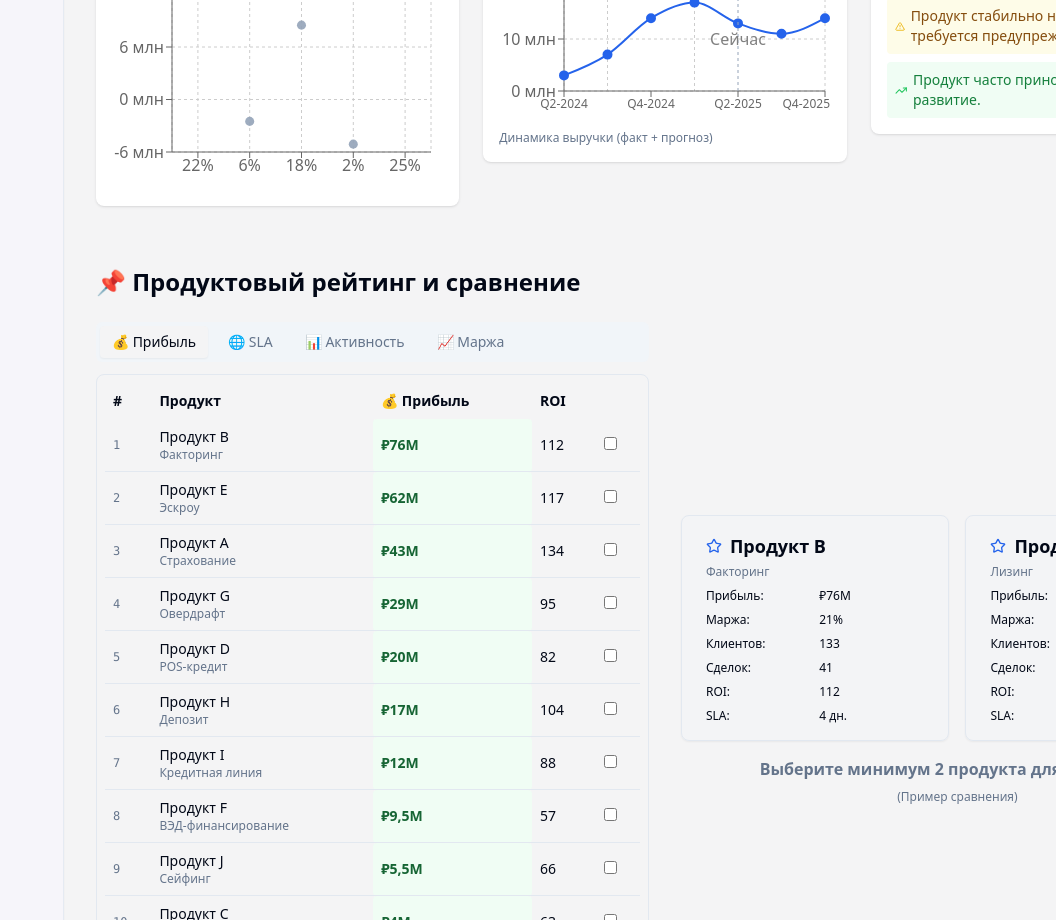
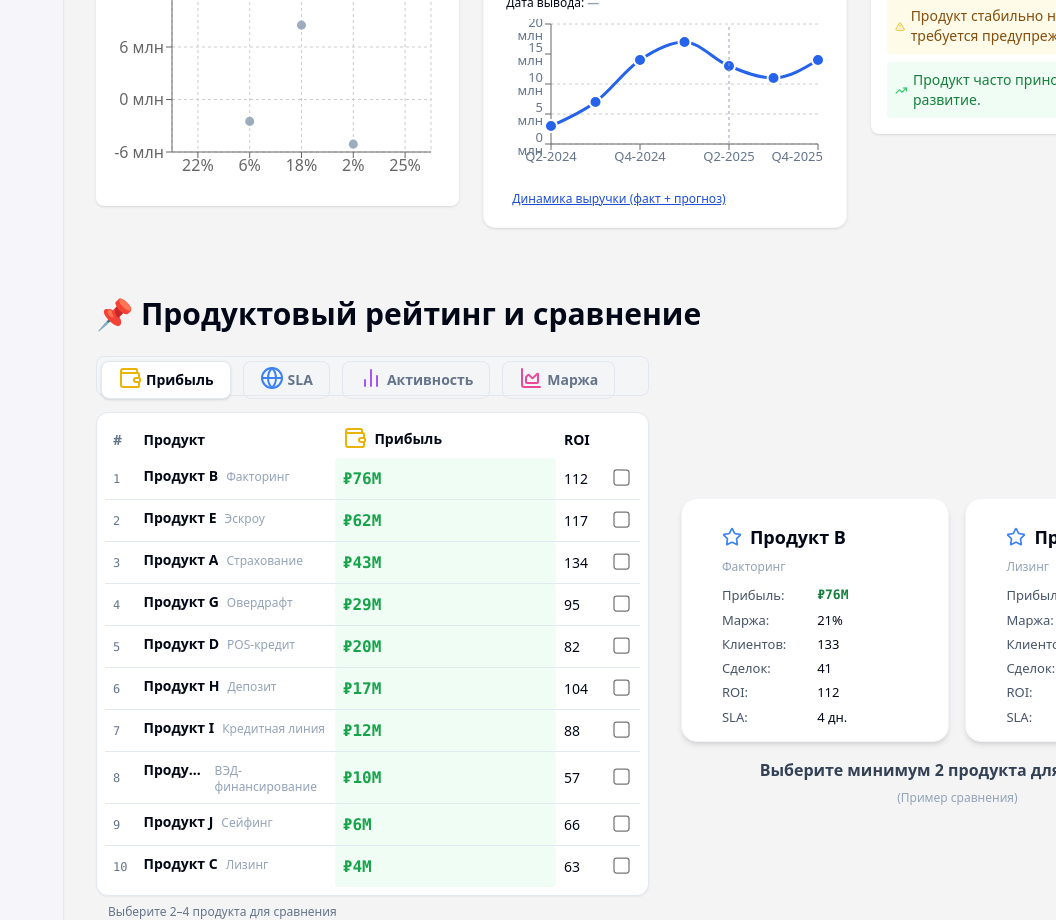
Before and after one commit to eiler2005/dealsnext-insight-hub, a React (Vite) app: page /product-registry in a window 1280 px wide. Shown: the part 1880-2800 px from the top of the page, without its empty margins (224-1280 px from the left). Built offline with nearby package versions, Linux system fonts and the light colour scheme.

Commit message:
Enhance product registry design
- Added product name to the "Product Lifecycle" chart.
- Improved the design of the "Product Rating and Comparison" section based on best practices.

```diff
--- a/src/components/product-registry/ProductLifecycleChart.tsx
+++ b/src/components/product-registry/ProductLifecycleChart.tsx
@@ -7,35 +7,49 @@ const lifecycleData = [
   { age: 2, profit: 7, label: "Q3-2024" },
   { age: 3, profit: 14, label: "Q4-2024" },
   { age: 4, profit: 17, label: "Q1-2025" },
-  { age: 5, profit: 13, label: "Q2-2025" }, // Сейчас
-  { age: 6, profit: 11, label: "Q3-2025" }, // прогноз
-  { age: 7, profit: 14, label: "Q4-2025" }, // прогноз
+  { age: 5, profit: 13, label: "Q2-2025" },
+  { age: 6, profit: 11, label: "Q3-2025" },
+  { age: 7, profit: 14, label: "Q4-2025" },
 ];
+
+// 📣 Название продукта для примера
+const PRODUCT_NAME = "API-доступ";
 
 export default function ProductLifecycleChart() {
   return (
-    <div className="bg-white dark:bg-secondary rounded-lg shadow p-4 mb-5">
-      <div className="font-semibold mb-2 flex items-center gap-2 text-[15px]">⏳ Жизненный цикл продукта</div>
-      <div className="flex flex-col gap-2 text-xs">
+    <div className="bg-white dark:bg-secondary rounded-xl shadow p-5 mb-5 border border-slate-100/80">
+      <div className="flex flex-col gap-1 mb-2">
+        <span className="text-base font-bold flex items-center gap-2 select-none">
+          <span role="img" aria-label="hourglass">⏳</span>
+          Жизненный цикл продукта
+        </span>
+        <span className="text-indigo-600 font-medium text-[15px] ml-[28px] mb-1">{PRODUCT_NAME}</span>
+      </div>
+      <div className="flex flex-col gap-2 text-xs mb-1 ml-[2px]">
         <span>Дата запуска: <span className="font-semibold">12.05.2021</span></span>
         <span>Дата вывода: <span className="font-semibold text-slate-400">—</span></span>
       </div>
-      <div className="h-36 min-h-36 mt-2">
+      <div className="h-40 min-h-[136px] mt-2 px-0.5">
         <ResponsiveContainer width="100%" height="100%">
           <LineChart data={lifecycleData}>
-            <CartesianGrid strokeDasharray="3 3" />
+            <CartesianGrid strokeDasharray="3 3" vertical={false} />
             <XAxis
               dataKey="label"
-              tick={{ fontSize: 12 }}
+              tick={{ fontSize: 13, fill: "#64748b" }}
               minTickGap={0}
             />
-            <YAxis unit=" млн" domain={[0, 20]} />
+            <YAxis
+              unit=" млн"
+              domain={[0, 20]}
+              tick={{ fontSize: 13, fill: "#64748b" }}
+              width={40}
+            />
             <Tooltip
               content={({ active, payload }) => {
                 if (active && payload && payload.length) {
                   const p = payload[0].payload;
                   return (
-                    <div className="px-3 py-2 rounded-md bg-white dark:bg-neutral-800 shadow">
+                    <div className="px-3 py-2 rounded-md bg-white dark:bg-neutral-800 shadow border border-indigo-100">
                       <div>Квартал: <b>{p.label}</b></div>
                       <div>Прибыль: <b>{p.profit} млн</b></div>
                     </div>
@@ -48,15 +62,24 @@ export default function ProductLifecycleChart() {
               type="monotone"
               dataKey="profit"
               stroke="#2563eb"
-              strokeWidth={2}
-              dot={{ r: 4, fill: "#2563eb" }}
-              activeDot={{ r: 6 }}
+              strokeWidth={3}
+              dot={{ r: 6, fill: "#2563eb", stroke: "#fff", strokeWidth: 2 }}
+              activeDot={{ r: 8 }}
             />
-            <ReferenceLine x="Q2-2025" label="Сейчас" stroke="#94a3b8" strokeDasharray="3 3" />
+            <ReferenceLine
+              x="Q2-2025"
+              label={
+                <span style={{ color: "#a3a3a3", fontSize: 20, fontWeight: 600, opacity: 0.55 }}>
+                  Сейчас
+                </span>
+              }
+              stroke="#94a3b8"
+              strokeDasharray="3 3"
+            />
           </LineChart>
         </ResponsiveContainer>
       </div>
-      <div className="text-xs text-muted-foreground mt-1">Динамика выручки (факт + прогноз)</div>
+      <div className="text-xs mt-3 text-blue-700 font-medium underline hover:cursor-pointer ml-2">Динамика выручки (факт + прогноз)</div>
     </div>
   );
 }
--- a/src/components/product-registry/ProductRatingComparisonSection.tsx
+++ b/src/components/product-registry/ProductRatingComparisonSection.tsx
@@ -2,25 +2,25 @@
 import React, { useState } from "react";
 import { demoProducts as baseProducts } from "@/data/productDemoData";
 import { Tabs, TabsList, TabsTrigger, TabsContent } from "@/components/ui/tabs";
-import { Card, CardContent, CardTitle, CardDescription } from "@/components/ui/card";
-import { Star } from "lucide-react";
+import { Card, CardContent } from "@/components/ui/card";
+import { Star, Wallet, Globe, BarChart2, AreaChart } from "lucide-react";
 
+// Карточки и метрики с иконками для табов
 const metrics = [
-  { key: "profit", label: <span>💰 Прибыль</span> },
-  { key: "sla", label: <span>🌐 SLA</span> },
-  { key: "deals", label: <span>📊 Активность</span> },
-  { key: "margin", label: <span>📈 Маржа</span> },
+  { key: "profit", label: <> <Wallet className="inline mr-1 -mt-1 text-yellow-500" /> <span>Прибыль</span> </> },
+  { key: "sla", label: <> <Globe className="inline mr-1 -mt-1 text-blue-500" /> <span>SLA</span> </> },
+  { key: "deals", label: <> <BarChart2 className="inline mr-1 -mt-1 text-purple-500" /> <span>Активность</span> </> },
+  { key: "margin", label: <> <AreaChart className="inline mr-1 -mt-1 text-pink-500" /> <span>Маржа</span> </> },
 ];
 
 function getColorByMetric(val: number, key: string) {
-  if (key === "profit") return val > 0 ? "bg-green-100 text-green-700" : "bg-rose-100 text-rose-600";
-  if (key === "sla") return val < 3 ? "bg-green-100 text-green-700" : val < 5 ? "bg-yellow-100 text-yellow-700" : "bg-rose-100 text-rose-600";
-  if (key === "margin") return val > 18 ? "bg-green-100 text-green-700" : val > 10 ? "bg-yellow-100 text-yellow-700" : "bg-rose-100 text-rose-600";
-  if (key === "deals") return val > 15 ? "bg-green-100 text-green-700" : val >= 7 ? "bg-yellow-100 text-yellow-700" : "bg-rose-100 text-rose-600";
+  if (key === "profit") return val > 0 ? "bg-green-50 text-green-700" : "bg-rose-50 text-rose-400";
+  if (key === "sla") return val < 3 ? "bg-green-50 text-green-700" : val < 5 ? "bg-yellow-50 text-yellow-700" : "bg-rose-50 text-rose-400";
+  if (key === "margin") return val > 18 ? "bg-green-50 text-green-700" : val > 10 ? "bg-yellow-50 text-yellow-700" : "bg-rose-50 text-rose-400";
+  if (key === "deals") return val > 15 ? "bg-green-50 text-green-700" : val >= 7 ? "bg-yellow-50 text-yellow-700" : "bg-rose-50 text-rose-400";
   return "";
 }
 
-// Рейтинг продуктов по метрике (top-10)
 function getTopProducts(products: typeof baseProducts, metric: string) {
   return [...products]
     .sort((a, b) => (b[metric] as number) - (a[metric] as number))
@@ -46,7 +46,7 @@ export default function ProductRatingComparisonSection() {
     products[2], // C
   ];
 
-  // Пример простого AI-инсайта на базе сравнения
+  // AI-инсайт на базе сравнения
   let aiInsight = "";
   if (comparison.length === 2) {
     const [a, b] = comparison;
@@ -65,60 +65,68 @@ export default function ProductRatingComparisonSection() {
   }
 
   return (
-    <section className="w-full mt-10">
-      <h2 className="text-2xl font-bold mb-6 text-center md:text-left">📌 Продуктовый рейтинг и сравнение</h2>
+    <section className="w-full mt-12">
+      <h2 className="text-2xl md:text-3xl font-bold mb-6 text-center md:text-left flex gap-2 items-center">
+        <span role="img" aria-label="rating">📌</span>
+        Продуктовый рейтинг и сравнение
+      </h2>
       <div className="flex flex-col md:flex-row gap-8">
         {/* Левая часть: рейтинг */}
         <div className="flex-1 min-w-0">
           <Tabs defaultValue={activeTab} value={activeTab} onValueChange={setActiveTab}>
-            <TabsList className="flex mb-3 w-full justify-start gap-2 flex-wrap">
+            <TabsList className="flex mb-4 w-full justify-start gap-3 flex-wrap bg-muted/30 p-1 rounded-lg border">
               {metrics.map(m => (
-                <TabsTrigger key={typeof m.key === "string" ? m.key : String(m.key)} value={m.key} className="px-3">
+                <TabsTrigger
+                  key={typeof m.key === "string" ? m.key : String(m.key)}
+                  value={m.key}
+                  className="px-4 py-2 rounded-lg data-[state=active]:bg-white transition-colors font-semibold data-[state=active]:shadow border"
+                >
                   {m.label}
                 </TabsTrigger>
               ))}
             </TabsList>
             {metrics.map(m => (
               <TabsContent key={m.key} value={m.key}>
-                <div className="rounded-lg border bg-background p-2 mb-2 max-w-full overflow-x-auto">
-                  <table className="min-w-full text-sm">
+                <div className="rounded-xl border bg-white p-2 mb-2 max-w-full overflow-x-auto shadow-sm transition-shadow">
+                  <table className="min-w-full text-sm table-fixed">
                     <thead>
                       <tr>
-                        <th className="p-2 font-semibold text-left">#</th>
-                        <th className="p-2 font-semibold text-left">Продукт</th>
+                        <th className="p-2 font-semibold text-left text-slate-500 w-7">#</th>
+                        <th className="p-2 font-semibold text-left w-40">Продукт</th>
                         <th className="p-2 font-semibold text-left">{m.label}</th>
-                        <th className="p-2 font-semibold text-left">ROI</th>
-                        <th className="p-2 font-semibold text-left"></th>
+                        <th className="p-2 font-semibold text-left w-12">ROI</th>
+                        <th className="p-2 font-semibold text-center w-9"></th>
                       </tr>
                     </thead>
                     <tbody>
                       {getTopProducts(products, m.key).map((p, idx) => (
-                        <tr key={p.id} className="border-b last:border-b-0">
+                        <tr key={p.id}
+                            className={
+                              "group border-b last:border-b-0 transition-all " +
+                              (selected.includes(p.id)
+                                ? "bg-blue-50/50 hover:bg-blue-100"
+                                : "hover:bg-muted/50")
+                            }
+                        >
                           <td className="py-2 px-2 font-mono text-xs text-muted-foreground">{idx + 1}</td>
-                          <td className="py-2 px-2 font-medium flex flex-col">
-                            <span>{p.name}</span>
-                            <span className="text-xs text-muted-foreground">{p.type}</span>
+                          <td className="py-2 px-2 font-semibold flex gap-2 items-baseline">
+                            <span className="truncate">{p.name}</span>
+                            <span className="text-xs text-slate-400 font-normal">{p.type}</span>
                           </td>
-                          <td className={`py-2 px-2 font-semibold ${
-                            m.key === "profit" ? "bg-green-50 text-green-800" : getColorByMetric(p[m.key], m.key)
-                          } rounded`}>
+                          <td className={`py-2 px-2 font-semibold text-base text-green-700 ${getColorByMetric(p[m.key], m.key)} rounded`}>
                             {m.key === "profit"
-                              ? "₽" +
-                                (p.profit / 1_000_000).toLocaleString("ru-RU", {
-                                  maximumFractionDigits: 1,
-                                  minimumFractionDigits: 0,
-                                }) +
-                                "М"
+                              ? <span className="font-mono font-bold text-green-600">{`₽${(p.profit / 1_000_000).toLocaleString("ru-RU", {maximumFractionDigits:0, minimumFractionDigits:0})}M`}</span>
                               : m.key === "sla"
-                              ? p.sla + " дн."
+                              ? <span className="font-mono">{p.sla + " дн."}</span>
                               : m.key === "deals"
-                              ? p.deals
+                              ? <span className="font-mono">{p.deals}</span>
                               : m.key === "margin"
-                              ? p.margin + " %"
-                              : p[m.key]}
+                              ? <span>{p.margin + " %"}</span>
+                              : <span>{p[m.key]}</span>
+                            }
                           </td>
                           <td className="py-2 px-2">{p.roi}</td>
-                          <td className="py-2 px-2">
+                          <td className="py-2 px-2 text-center">
                             <input
                               type="checkbox"
                               checked={selected.includes(p.id)}
@@ -129,7 +137,7 @@ export default function ProductRatingComparisonSection() {
                                   setSelected(sel => sel.filter(id => id !== p.id));
                                 }
                               }}
-                              className="accent-primary"
+                              className="accent-primary scale-125 transition-all"
                               title="Выбрать для сравнения"
                             />
                           </td>
@@ -138,7 +146,7 @@ export default function ProductRatingComparisonSection() {
                     </tbody>
                   </table>
                 </div>
-                <div className="text-xs text-muted-foreground px-2">Выберите 2–4 продукта для сравнения</div>
+                <div className="text-xs text-muted-foreground px-3 mb-3 font-medium">Выберите 2–4 продукта для сравнения</div>
               </TabsContent>
             ))}
           </Tabs>
@@ -149,62 +157,63 @@ export default function ProductRatingComparisonSection() {
             <div className="h-full flex flex-col items-center justify-center text-muted-foreground min-h-[224px] pt-4">
               <div className="w-full flex flex-col md:flex-row gap-4 mb-4">
                 {exampleProducts.map((p) => (
-                  <Card key={p.id} className="flex-1 min-w-0 bg-muted/20 border rounded-lg">
-                    <CardContent className="py-4">
-                      <div className="flex items-center gap-2 font-semibold text-lg mb-1">
-                        <Star className="w-4 h-4 text-primary" /> {p.name}
+                  <Card key={p.id} className="flex-1 min-w-0 bg-white border border-slate-100 shadow-md rounded-2xl px-4 pt-4 pb-2">
+                    <CardContent className="py-2">
+                      <div className="flex items-center gap-2 font-semibold text-lg mb-2">
+                        <Star className="w-5 h-5 text-blue-500" /> {p.name}
                       </div>
-                      <div className="text-xs text-muted-foreground mb-2">{p.type}</div>
-                      <div className="grid grid-cols-2 gap-2 text-xs">
-                        <span className="font-medium">Прибыль:</span>
-                        <span>{"₽" + (p.profit/1_000_000).toLocaleString("ru-RU",{maximumFractionDigits:0, minimumFractionDigits:0})}М</span>
-                        <span className="font-medium">Маржа:</span>
+                      <div className="text-xs text-slate-400 mb-3">{p.type}</div>
+                      <div className="grid grid-cols-2 gap-y-2 gap-x-1 text-[13px] leading-tight">
+                        <span className="font-medium text-slate-600">Прибыль:</span>
+                        <span className="font-mono text-green-700 font-semibold">{"₽" + (p.profit/1_000_000).toLocaleString("ru-RU",{maximumFractionDigits:0, minimumFractionDigits:0})}M</span>
+                        <span className="font-medium text-slate-600">Маржа:</span>
                         <span>{p.margin}%</span>
-                        <span className="font-medium">Клиентов:</span>
+                        <span className="font-medium text-slate-600">Клиентов:</span>
                         <span>{p.clients}</span>
-                        <span className="font-medium">Сделок:</span>
+                        <span className="font-medium text-slate-600">Сделок:</span>
                         <span>{p.deals}</span>
-                        <span className="font-medium">ROI:</span>
+                        <span className="font-medium text-slate-600">ROI:</span>
                         <span>{p.roi}</span>
-                        <span className="font-medium">SLA:</span>
+                        <span className="font-medium text-slate-600">SLA:</span>
                         <span>{p.sla} дн.</span>
                       </div>
                     </CardContent>
                   </Card>
                 ))}
               </div>
-              <span className="text-base font-semibold text-muted-foreground mb-2">Выберите минимум 2 продукта для сравнения</span>
-              <span className="text-xs text-muted-foreground">(Пример сравнения)</span>
+              <span className="text-base font-semibold text-slate-700 mb-2">Выберите минимум 2 продукта для сравнения</span>
+              <span className="text-xs text-slate-400">(Пример сравнения)</span>
             </div>
           ) : (
-            <Card className="mb-4">
+            <Card className="mb-4 border border-blue-200 bg-blue-25 shadow-lg rounded-2xl">
               <CardContent className="py-4">
                 <div className="grid grid-cols-1 sm:grid-cols-2 gap-6 mb-2">
-                  {comparison.map((p, i) => (
-                    <div key={p!.id} className="flex flex-col gap-2 border rounded-lg p-3 bg-secondary/80">
-                      <div className="flex items-center gap-2 font-semibold text-lg">
-                        <Star className="w-4 h-4 text-primary" /> {p!.name}
+                  {comparison.map((p) => (
+                    <div key={p!.id} className="flex flex-col gap-2 border border-slate-200 rounded-xl p-4 bg-blue-50/60 shadow-md">
+                      <div className="flex items-center gap-2 font-semibold text-xl">
+                        <Star className="w-6 h-6 text-blue-500" /> <span className="font-bold">{p!.name}</span>
                       </div>
-                      <div className="grid grid-cols-2 gap-2 text-xs">
-                        <span className="font-medium">Прибыль:</span>
-                        <span>{p!.profit > 0 ? "+" : ""}{(p!.profit/1_000_000).toLocaleString("ru-RU",{maximumFractionDigits:1})} млн</span>
-                        <span className="font-medium">Маржа:</span>
+                      <div className="text-xs text-slate-400 mb-1">{p!.type}</div>
+                      <div className="grid grid-cols-2 gap-x-2 gap-y-2 text-sm leading-tight">
+                        <span className="font-medium text-slate-600">Прибыль:</span>
+                        <span className="font-mono text-green-700 font-semibold">{p!.profit > 0 ? "+" : ""}{(p!.profit/1_000_000).toLocaleString("ru-RU",{maximumFractionDigits:1})}M</span>
+                        <span className="font-medium text-slate-600">Маржа:</span>
                         <span>{p!.margin}%</span>
-                        <span className="font-medium">Клиентов:</span>
+                        <span className="font-medium text-slate-600">Клиентов:</span>
                         <span>{p!.clients}</span>
-                        <span className="font-medium">Сделок:</span>
+                        <span className="font-medium text-slate-600">Сделок:</span>
                         <span>{p!.deals}</span>
-                        <span className="font-medium">ROI:</span>
+                        <span className="font-medium text-slate-600">ROI:</span>
                         <span>{p!.roi}</span>
-                        <span className="font-medium">SLA:</span>
+                        <span className="font-medium text-slate-600">SLA:</span>
                         <span>{p!.sla} дн.</span>
                       </div>
                     </div>
                   ))}
                 </div>
                 <div className="flex flex-col gap-1 mt-2">
-                  <span className="font-medium text-sm text-primary">🔎 Сравнительный инсайт</span>
-                  <span className="text-xs">{aiInsight || "Отметьте 2+ продукта и метрику — получите инсайт"}</span>
+                  <span className="font-medium text-sm text-blue-700">🔎 Сравнительный инсайт</span>
+                  <span className="text-xs text-slate-700">{aiInsight || "Отметьте 2+ продукта и метрику — получите инсайт"}</span>
                 </div>
               </CardContent>
             </Card>
```
